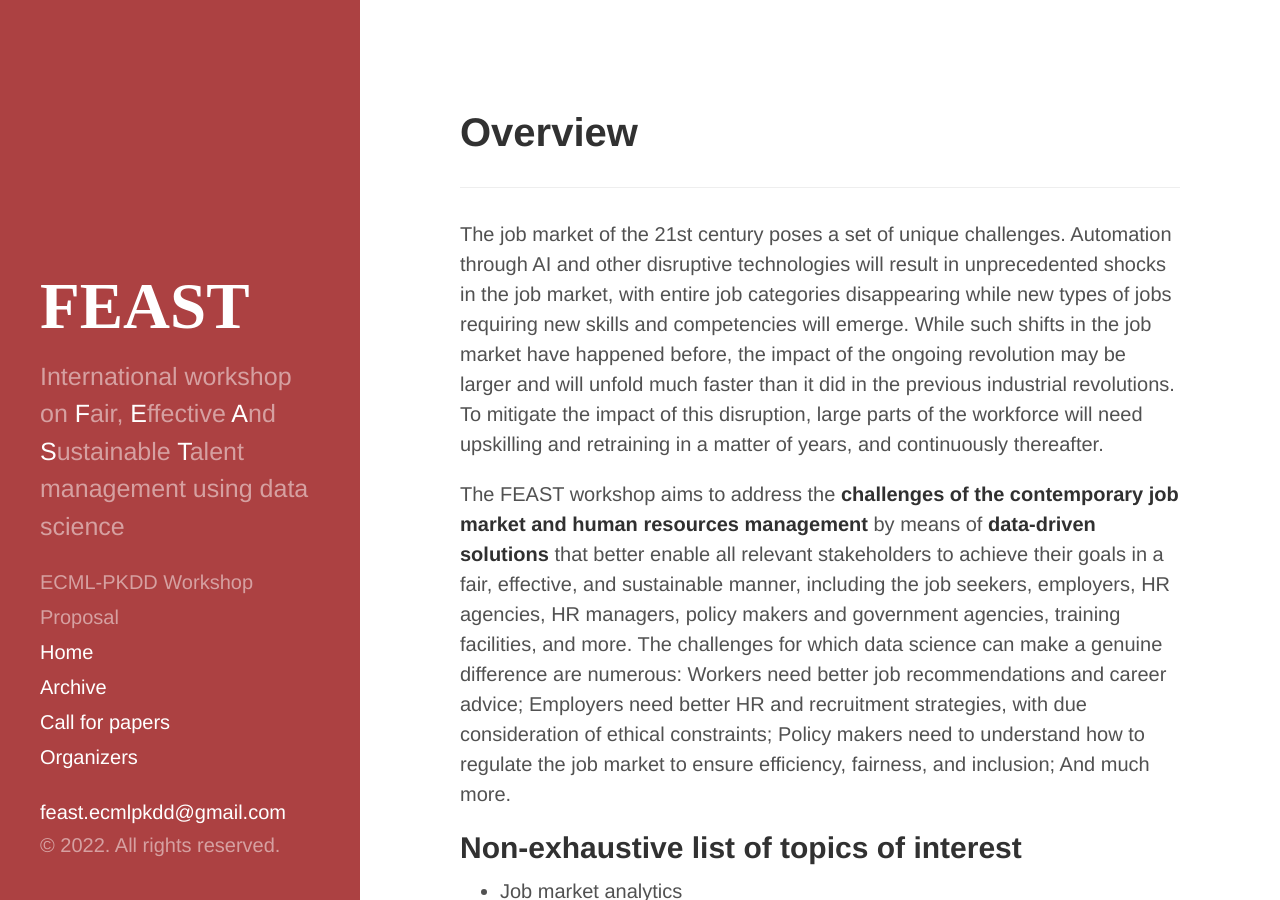
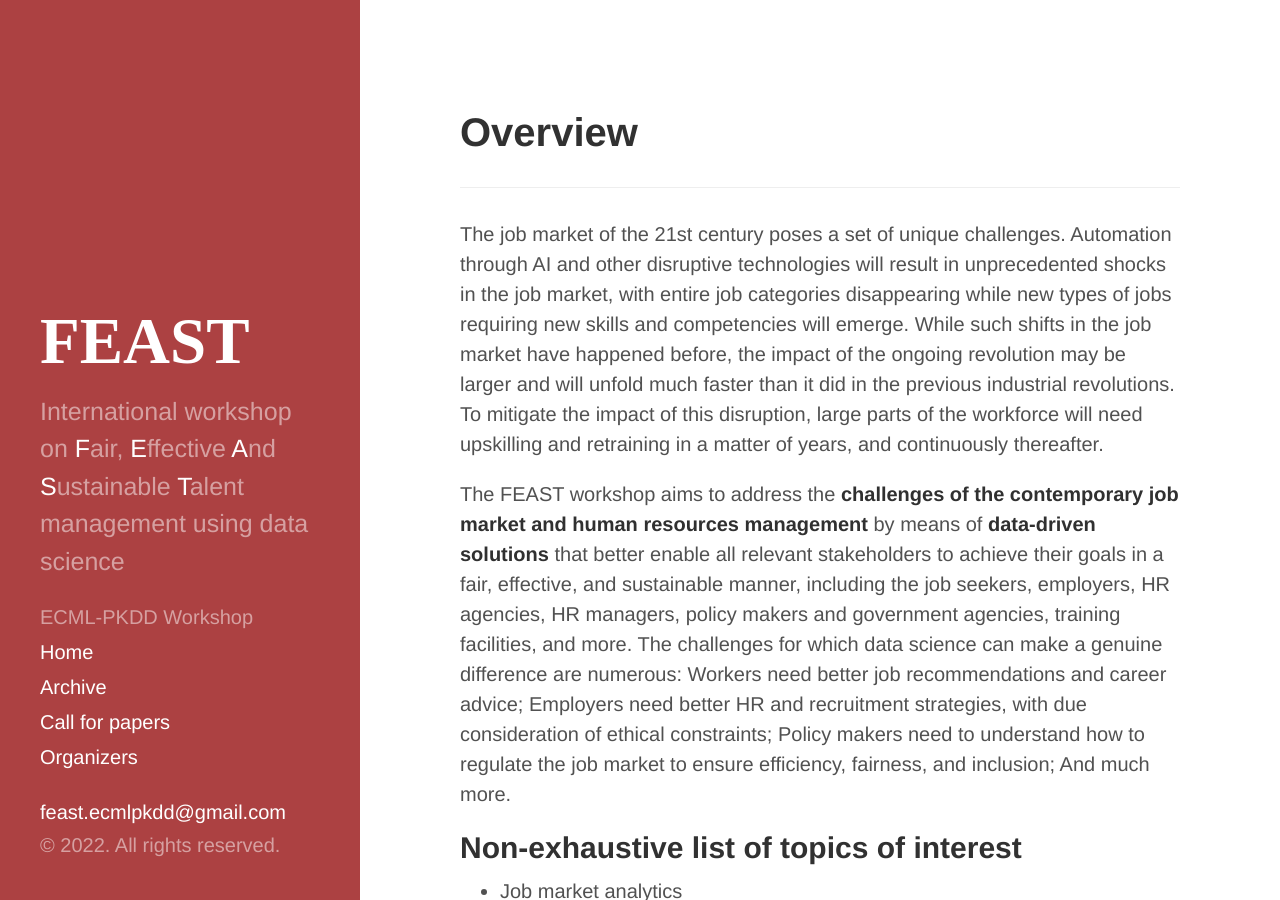
Before and after one commit to feast-ecmlpkdd/feast-ecmlpkdd.github.io, a Jekyll site: the page built from index.md, in a window 1280 px wide and 900 px high. Built offline with Jekyll 4.4.1, drawn with Linux system fonts in a browser that asks for light colours.

Commit message:
Update sidebar.html

```diff
--- a/_includes/sidebar.html
+++ b/_includes/sidebar.html
@@ -7,7 +7,7 @@
         </a>
       </h1>
       <p class="lead">{{ site.description }}</p>
-      <span class="sidebar-nav-item">ECML-PKDD Workshop Proposal</span>
+      <span class="sidebar-nav-item">ECML-PKDD Workshop</span>
     </div>
 
 
```
